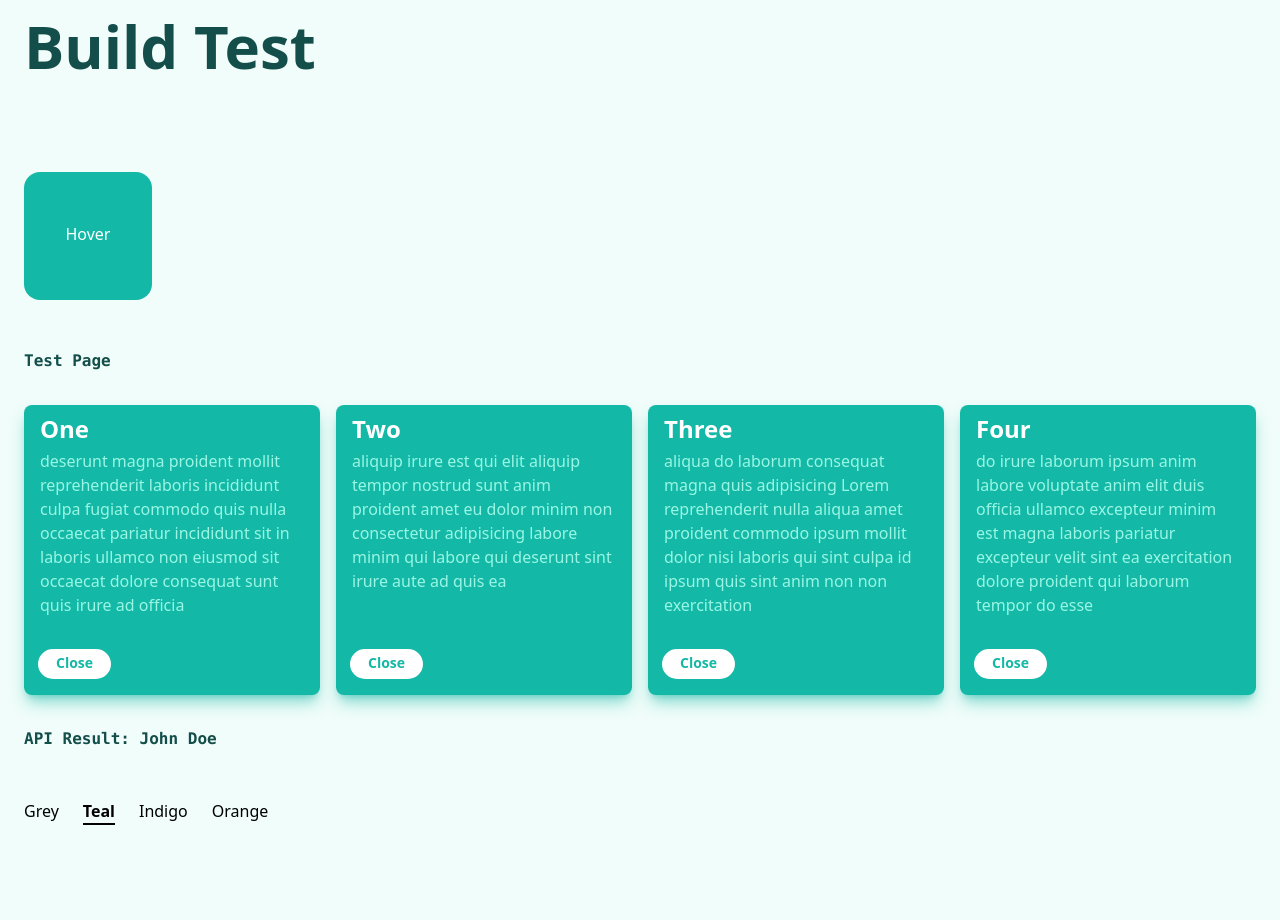
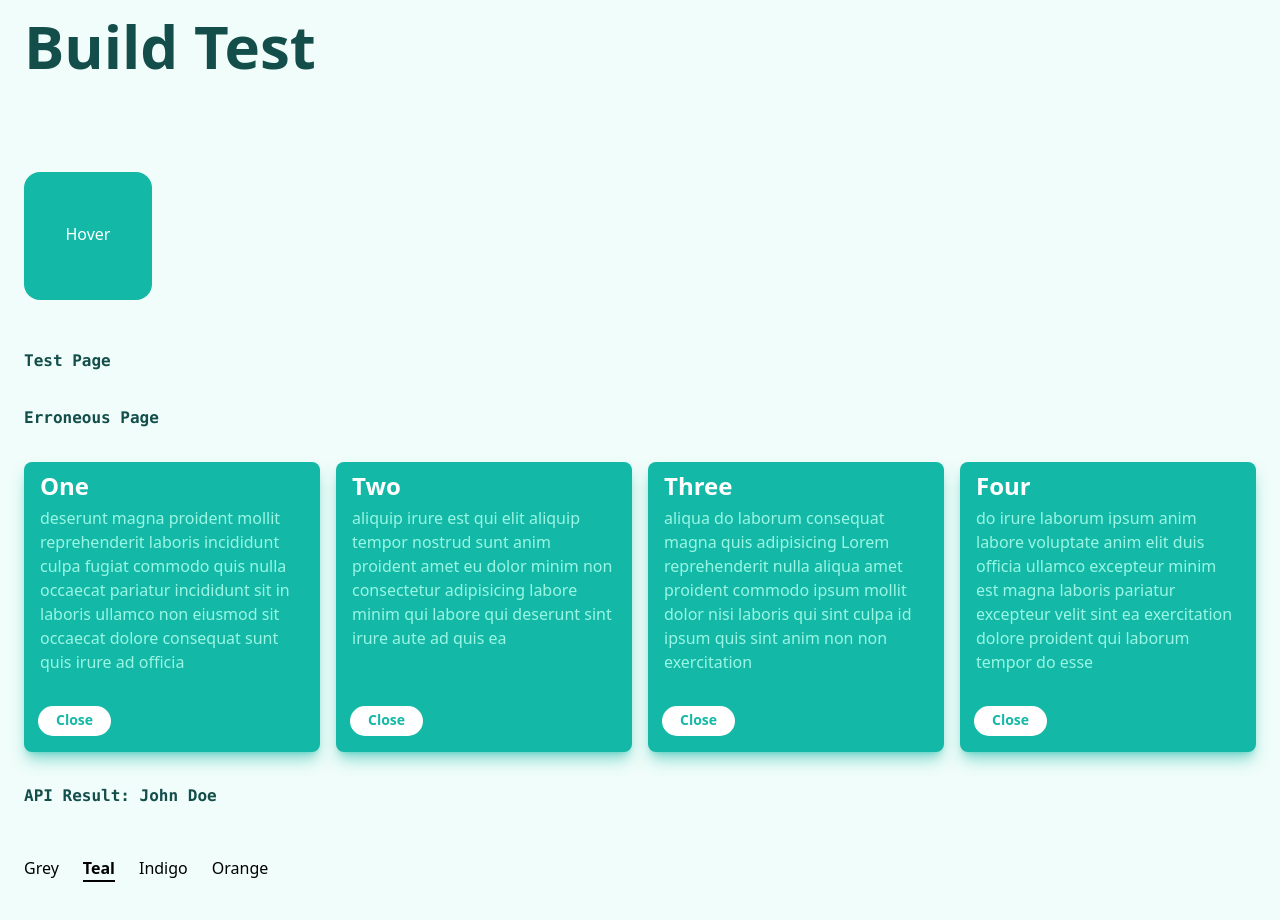
Before and after one commit to sambecker/tailwind, a Next.js app: page / in a window 1280 px wide. Before the commit the page ends 865 px from the top, so only its background shows below. Built offline with nearby package versions, Linux system fonts and the light colour scheme.

Commit message:
Add erroneous link

```diff
--- a/pages/index.tsx
+++ b/pages/index.tsx
@@ -33,6 +33,20 @@ const Home: NextPage<Props> = ({ initialItems, initialColor }) => {
 
   const { selectedColor } = useTheme(initialColor);
 
+  const renderLink = (href: string, label: string) =>
+    <Link {...{ href }}>
+      <a className={joinClasses([
+        'inline-block',
+        'font-mono',
+        'font-bold',
+        'mb-8',
+        'hover:underline',
+        getDarkTextColor(selectedColor),
+      ])}>
+        {label}
+      </a>
+    </Link>;
+
   return (
     <>
       <Head>
@@ -53,18 +67,9 @@ const Home: NextPage<Props> = ({ initialItems, initialColor }) => {
 
         <Animation initialColor={initialColor} />
 
-        <Link href="/test">
-          <a className={joinClasses([
-            'inline-block',
-            'font-mono',
-            'font-bold',
-            'mb-8',
-            'hover:underline',
-            getDarkTextColor(selectedColor),
-          ])}>
-            Test Page
-          </a>
-        </Link>
+        {renderLink('/test', 'Test Page')}
+        <br />
+        {renderLink('/erroneous', 'Erroneous Page')}
 
         {items.length === 0 &&
           <Button
```
